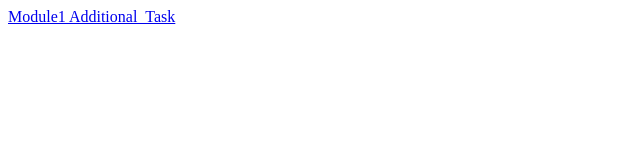
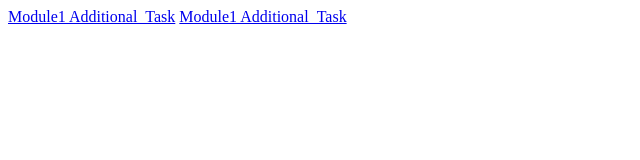
Before and after one commit to Glebaz66/GoIT-Homeworks, a plain HTML site: page index.html in a window 1280 px wide. Shown: the whole page, without its empty margins (0-640 px from the left). Drawn offline with Linux system fonts and the light colour scheme.

Commit message:
Update index.html

```diff
--- a/index.html
+++ b/index.html
@@ -1 +1,2 @@
 <a href="module1/Additional_task/index.html">Module1 Additional_Task</a>
+<a href="module1/Main_task/index.html">Module1 Additional_Task</a>
```
